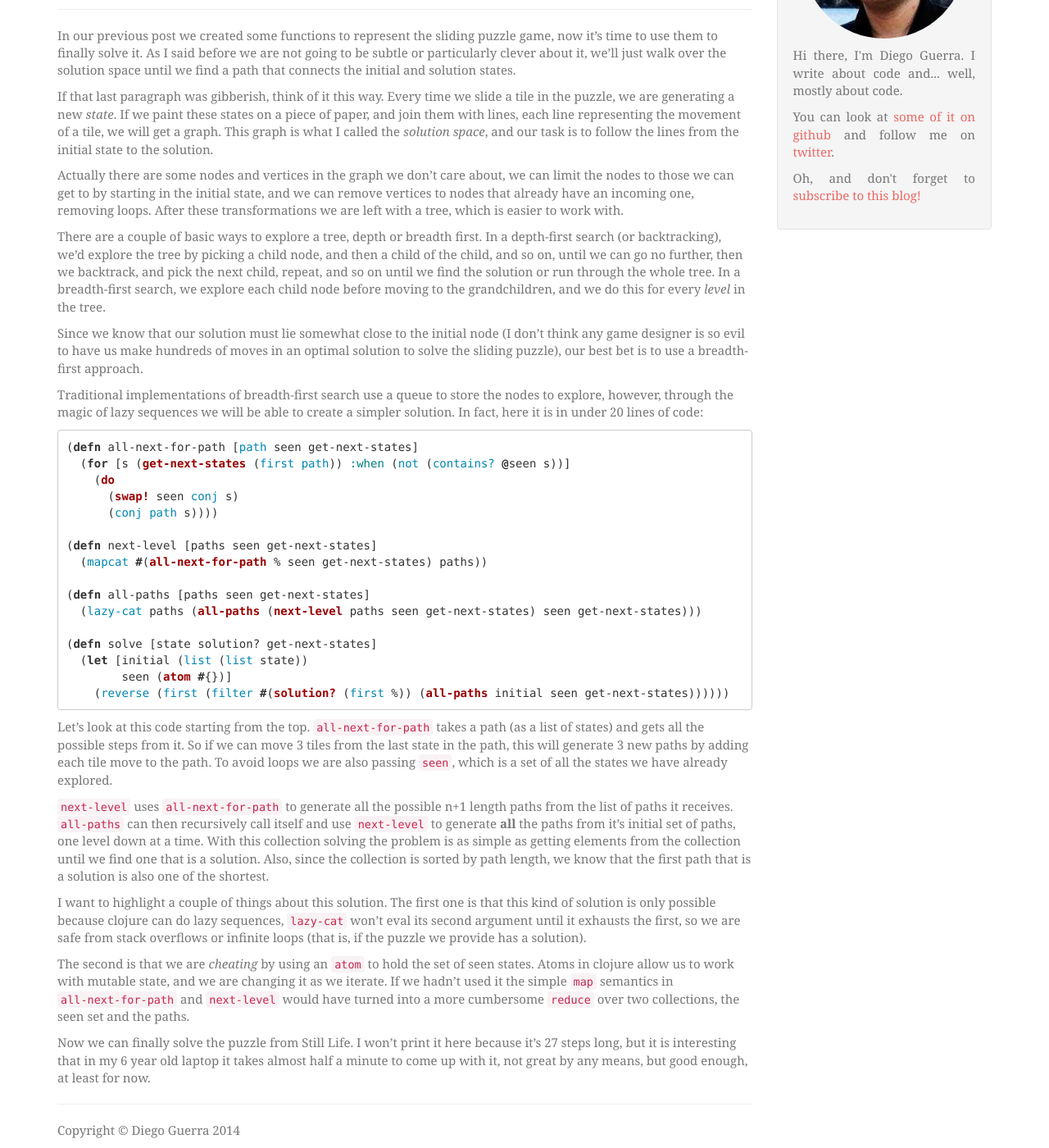
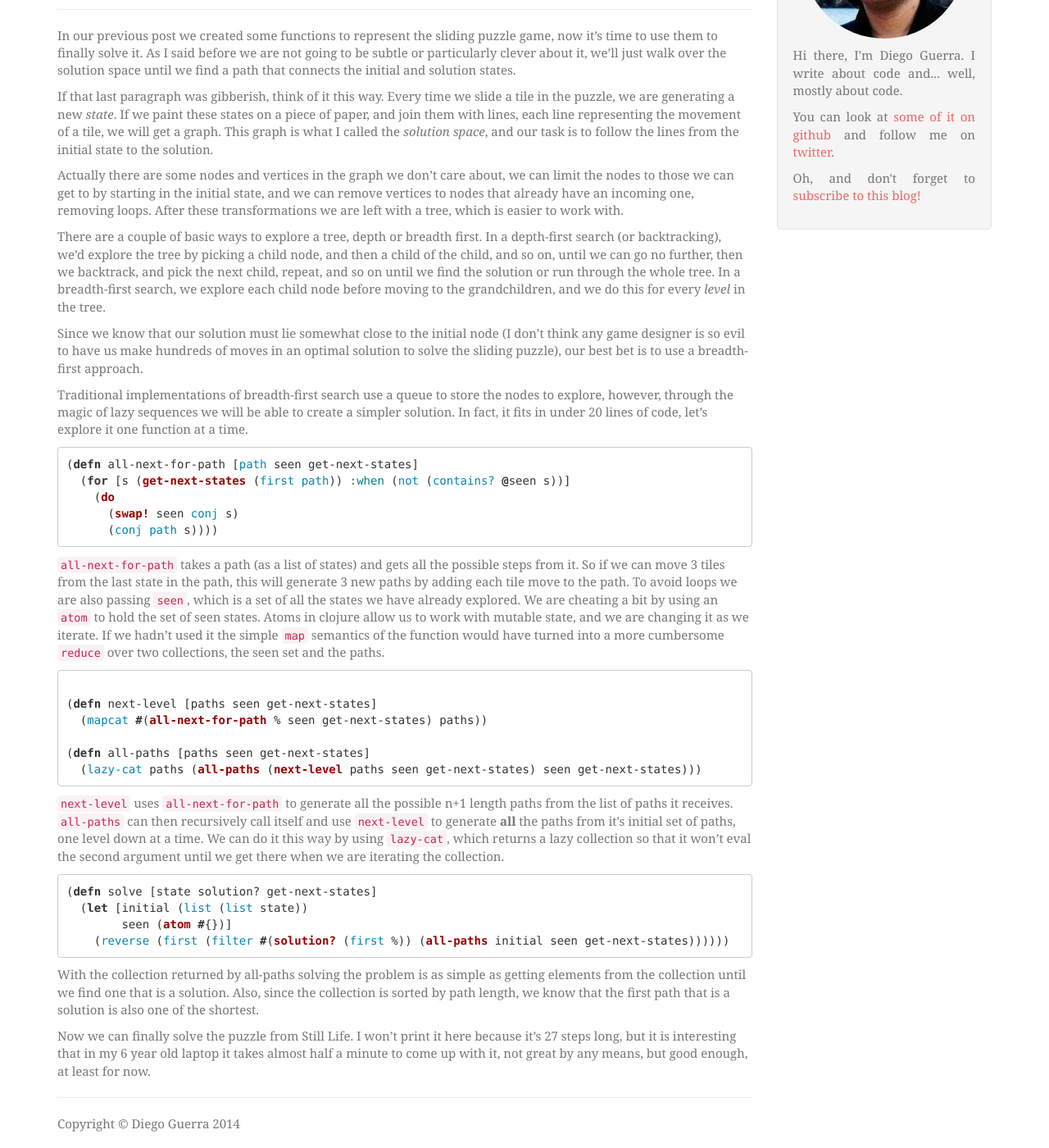
Before and after one commit to dgsuarez/dgsuarez.github.io, a Jekyll site: the page built from _posts/2014-02-01-lazy-breadth-first-search.md, in a window 1280 px wide and 1400 px high, scrolled down 300 px. Shown: the whole window at 82% size. Built offline with Jekyll 4.4.1, drawn with Linux system fonts in a browser that asks for light colours; some web fonts are replaced; Markdown is read by kramdown in place of the engine named in the settings.

Commit message:
better wording

```diff
--- a/_posts/2014-02-01-lazy-breadth-first-search.md
+++ b/_posts/2014-02-01-lazy-breadth-first-search.md
@@ -37,7 +37,8 @@ a breadth-first approach.
 
 Traditional implementations of breadth-first search use a queue to store the
 nodes to explore, however, through the magic of lazy sequences we will be able
-to create a simpler solution. In fact, here it is in under 20 lines of code:
+to create a simpler solution. In fact, it fits in under 20 lines of code,
+let's explore it one function at a time.
 
 ~~~clojure
 (defn all-next-for-path [path seen get-next-states]
@@ -45,44 +46,45 @@ to create a simpler solution. In fact, here it is in under 20 lines of code:
     (do
       (swap! seen conj s)
       (conj path s))))
+~~~
+
+`all-next-for-path` takes a path (as a list of states) and gets all the
+possible steps from it. So if we can move 3 tiles from the last state in the
+path, this will generate 3 new paths by adding each tile move to the path. To
+avoid loops we are also passing `seen`, which is a set of all the states we
+have already explored. We are cheating a bit by using an `atom` to hold the
+set of seen states. Atoms in clojure allow us to work with mutable state, and
+we are changing it as we iterate. If we hadn't used it the simple `map`
+semantics of the function would have turned into a more cumbersome `reduce`
+over two collections, the seen set and the paths.
+
+~~~clojure
 
 (defn next-level [paths seen get-next-states]
   (mapcat #(all-next-for-path % seen get-next-states) paths))
 
 (defn all-paths [paths seen get-next-states]
   (lazy-cat paths (all-paths (next-level paths seen get-next-states) seen get-next-states)))
+~~~
 
+`next-level` uses `all-next-for-path` to generate all the possible n+1 length
+paths from the list of paths it receives. `all-paths` can then recursively
+call itself and use `next-level` to generate **all** the paths from it's
+initial set of paths, one level down at a time. We can do it this way by using
+`lazy-cat`, which returns a lazy collection so that it won't eval the second
+argument until we get there when we are iterating the collection.
+
+~~~clojure
 (defn solve [state solution? get-next-states]
   (let [initial (list (list state))
         seen (atom #{})]
     (reverse (first (filter #(solution? (first %)) (all-paths initial seen get-next-states))))))
 ~~~
 
-Let's look at this code starting from the top. `all-next-for-path` takes
-a path (as a list of states) and gets all the possible steps from it. So if
-we can move 3 tiles from the last state in the path, this will generate 3 new
-paths by adding each tile move to the path. To avoid loops we are also passing
-`seen`, which is a set of all the states we have already explored.
-
-`next-level` uses `all-next-for-path` to generate all the possible n+1 length
-paths from the list of paths it receives. `all-paths` can then recursively
-call itself and use `next-level` to generate **all** the paths from it's
-initial set of paths, one level down at a time. With this collection solving the
-problem is as simple as getting elements from the collection until we find one
-that is a solution. Also, since the collection is sorted by path length, we
-know that the first path that is a solution is also one of the shortest.
-
-I want to highlight a couple of things about this solution. The first one is
-that this kind of solution is only possible because clojure can do lazy
-sequences, `lazy-cat` won't eval its second argument until it exhausts the
-first, so we are safe from stack overflows or infinite loops (that is, if the
-puzzle we provide has a solution).
-
-The second is that we are _cheating_ by using an `atom` to hold the set of
-seen states. Atoms in clojure allow us to work with mutable state, and we are
-changing it as we iterate. If we hadn't used it the simple `map` semantics in
-`all-next-for-path` and `next-level` would have turned into a more cumbersome
-`reduce` over two collections, the seen set and the paths.
+With the collection returned by all-paths solving the problem is as simple as
+getting elements from the collection until we find one that is a solution.
+Also, since the collection is sorted by path length, we know that the first
+path that is a solution is also one of the shortest.
 
 Now we can finally solve the puzzle from Still Life. I won't print it here
 because it's 27 steps long, but it is interesting that in my 6 year old laptop
```
